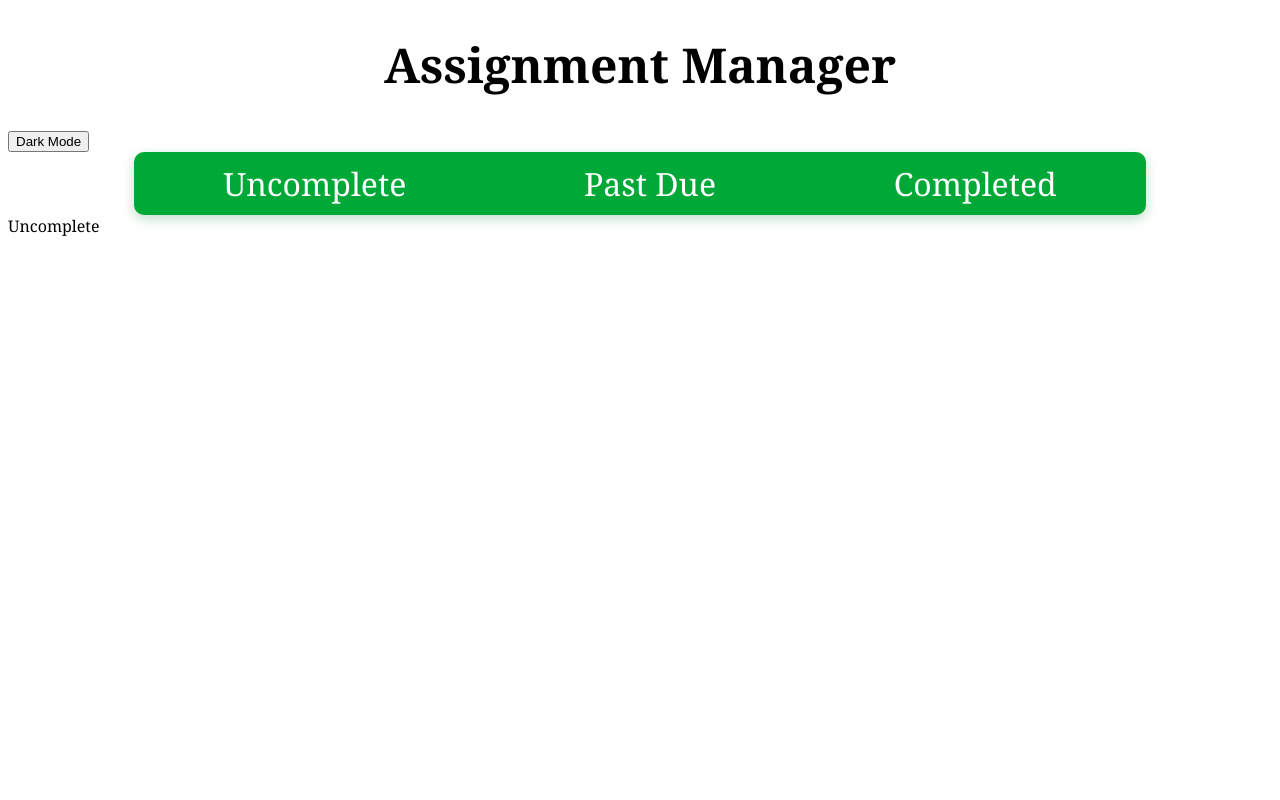
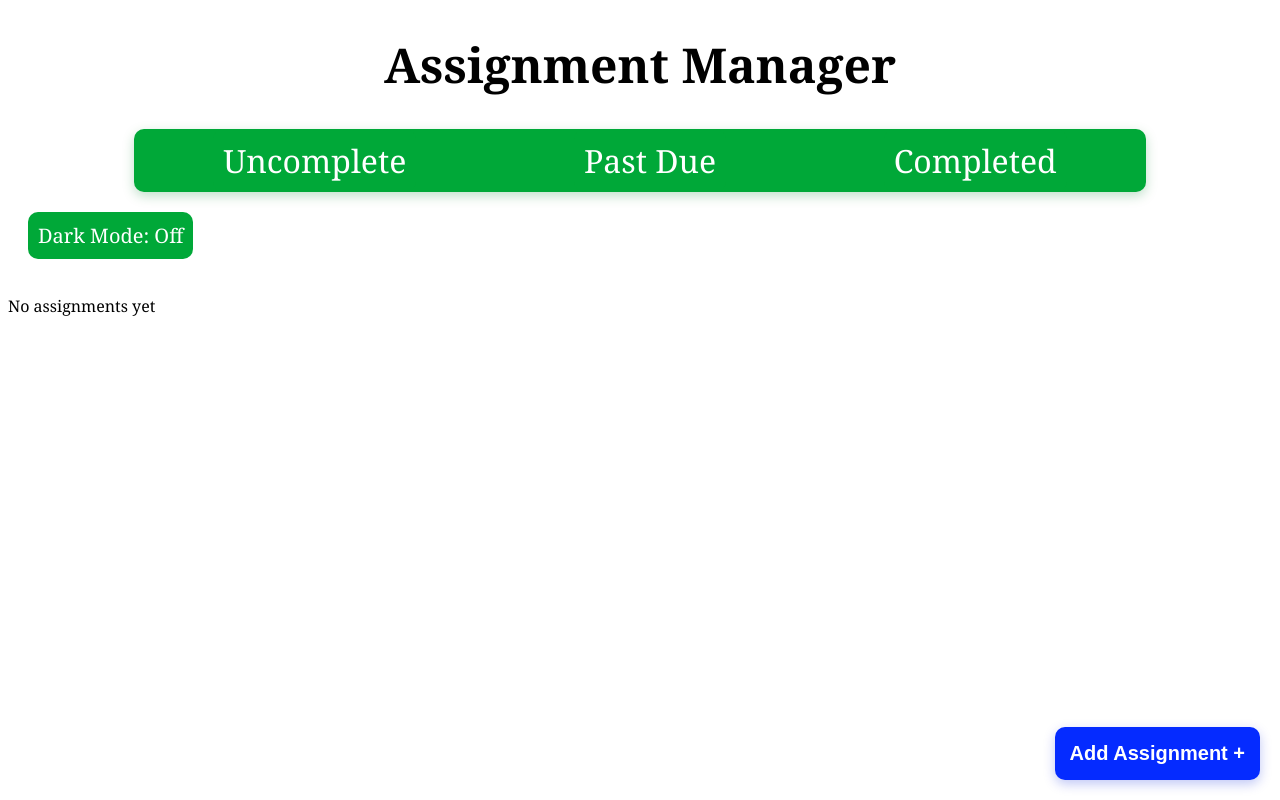
Before and after one commit to bryancasey2008-max/Assignment-Manager, a Flask app: template templates/index.html in a window 1280 px wide. Run offline with Flask 3, Linux system fonts and the light colour scheme; the template is opened without the code that fills it, so the values that code supplies are empty.

Commit message:
Commit #2
1. I made it so that each record is printed into index.html

2. Started making a new webpage that adds a student.

3. More CSS Styling

```diff
--- a/app.py
+++ b/app.py
@@ -26,7 +26,24 @@ def connect_database():
 
 @app.route("/")
 def home():
-    return render_template("index.html")
+    conn = connect_database()
+
+    if conn is None:
+        print("Database not found")
+
+    cursor = conn.cursor(dictionary=True)
+    cursor.execute("SELECT * FROM assignments")
+    assignments = cursor.fetchall()
+
+    cursor.close()
+    conn.close()
+
+
+    return render_template("index.html", assignments=assignments)
+
+@app.route("/add-student", methods = ["GET", "POST"])
+def addStudentPage():
+    return render_template("addStudent.html")
 
 if __name__ == "__main__":
     connection = connect_database()
--- a/static/script.js
+++ b/static/script.js
@@ -9,15 +9,20 @@ function switchDiv(nextID){
 
 function switchTheme(){
     const body = document.body;
+    const switchThemeBtn = document.getElementById("switchThemeBtn");
     if(!darkMode){
         body.style.backgroundColor = "#1a1a1a";
         body.style.color = "white";
         darkMode = true;
+
+        switchThemeBtn.innerHTML = "Dark Mode: On";
     }
     else{
         body.style.backgroundColor = "white";
         body.style.color = "black";
         darkMode = false;
+
+        switchThemeBtn.innerHTML = "Dark Mode: Off";
     }
 
 }
--- a/static/style.css
+++ b/static/style.css
@@ -52,3 +52,38 @@ body{
 #completed{
     display:none;
 }
+
+#switchThemeBtn{
+    margin: 20px;
+    background-color: var(--accent);
+    color: white;
+    border: none;
+    padding: 10px;
+    border-radius: var(--default-br);
+    font-size: 1.25rem;
+    font-family: inherit;
+}
+
+#addAssignment{
+    position: fixed;
+    bottom: 20px;
+    right: 20px;
+    background-color: hsl(231, 100%, 51%);
+    padding: 15px;
+    color: white;
+    border: none;
+    font-weight: bold;
+    font-size:  1.25em;
+    border-radius: var(--default-br);
+    box-shadow:  0 4px 12px hsla(231, 100%, 43%, 0.25);
+}
+
+#addAssignment:hover{
+    background-color: hsl(231, 100%, 37%);
+}
+
+.assignment{
+    border-radius: var(--default-br);
+    border: 3px solid black;
+    margin-bottom: 30px;
+}
--- a/templates/index.html
+++ b/templates/index.html
@@ -9,7 +9,6 @@
 </head>
 <body>
     <h1>Assignment Manager</h1>
-    <button onclick = "switchTheme()">Dark Mode</button>
 
     <div id = "navigation">
         <button onclick = "switchDiv('uncomplete')">Uncomplete</button>
@@ -17,8 +16,22 @@
         <button onclick = "switchDiv('completed')">Completed</button>
     </div>
 
+    <button onclick = "switchTheme()" id = "switchThemeBtn">Dark Mode: Off</button>
+
+
     <div id = "uncomplete">
-        Uncomplete
+        {% if assignments%}
+
+            {% for assignment in assignments %}
+                <div class = "assignment">
+                    <h2>{{assignment.assignment_subject}}</h2>
+                    <h3>{{assignment.title}}</h3>
+                    <p>{{assignment.assignment_desc}}</p>
+                </div>
+            {% endfor %}
+        {%else%}
+            <p>No assignments yet</p>
+        {% endif %}
     </div>
 
     <div id = "pastDue">
@@ -28,5 +41,7 @@
     <div id = "completed">
         Completed
     </div>
+
+    <a href = "{{ url_for('addStudentPage') }}"><button id = "addAssignment">Add Assignment +</button></a>
 </body>
 </html>
```
Also changed, not shown: templates/addStudent.html (added, +39 -0 lines).
